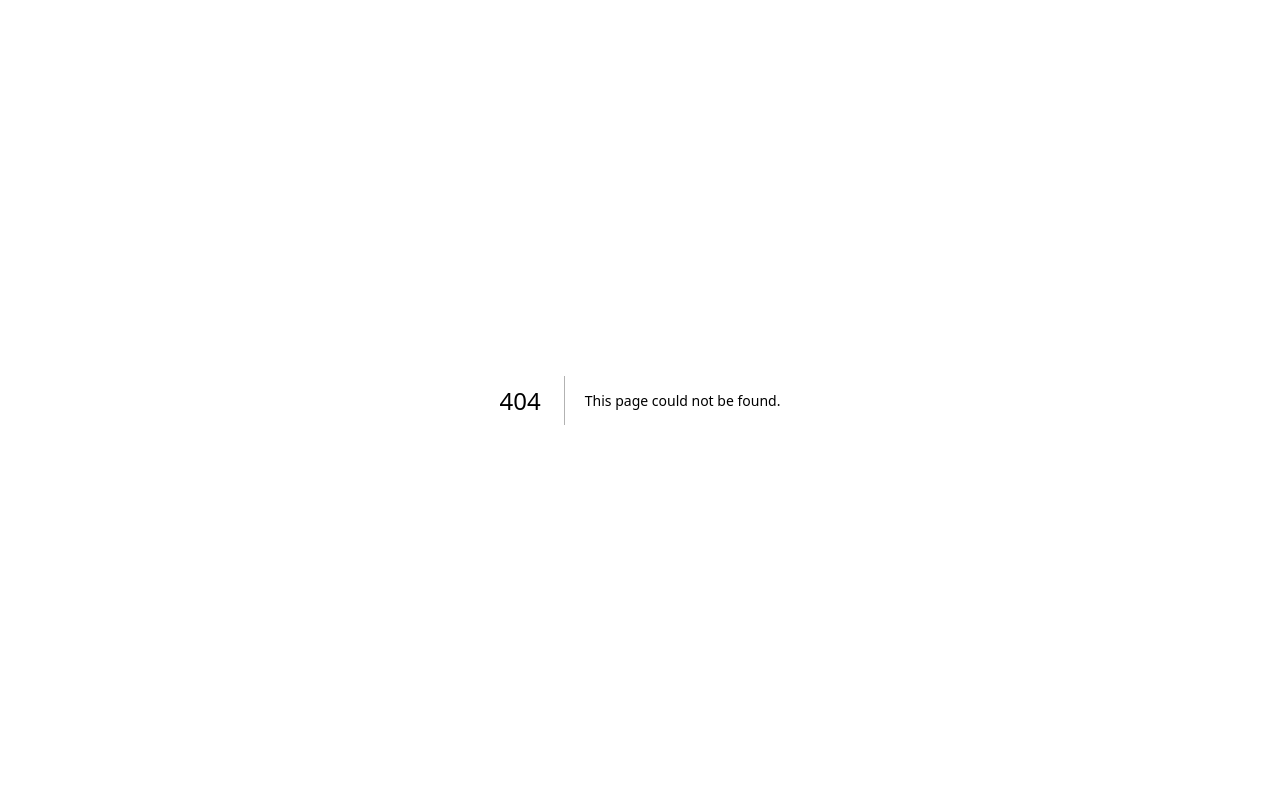
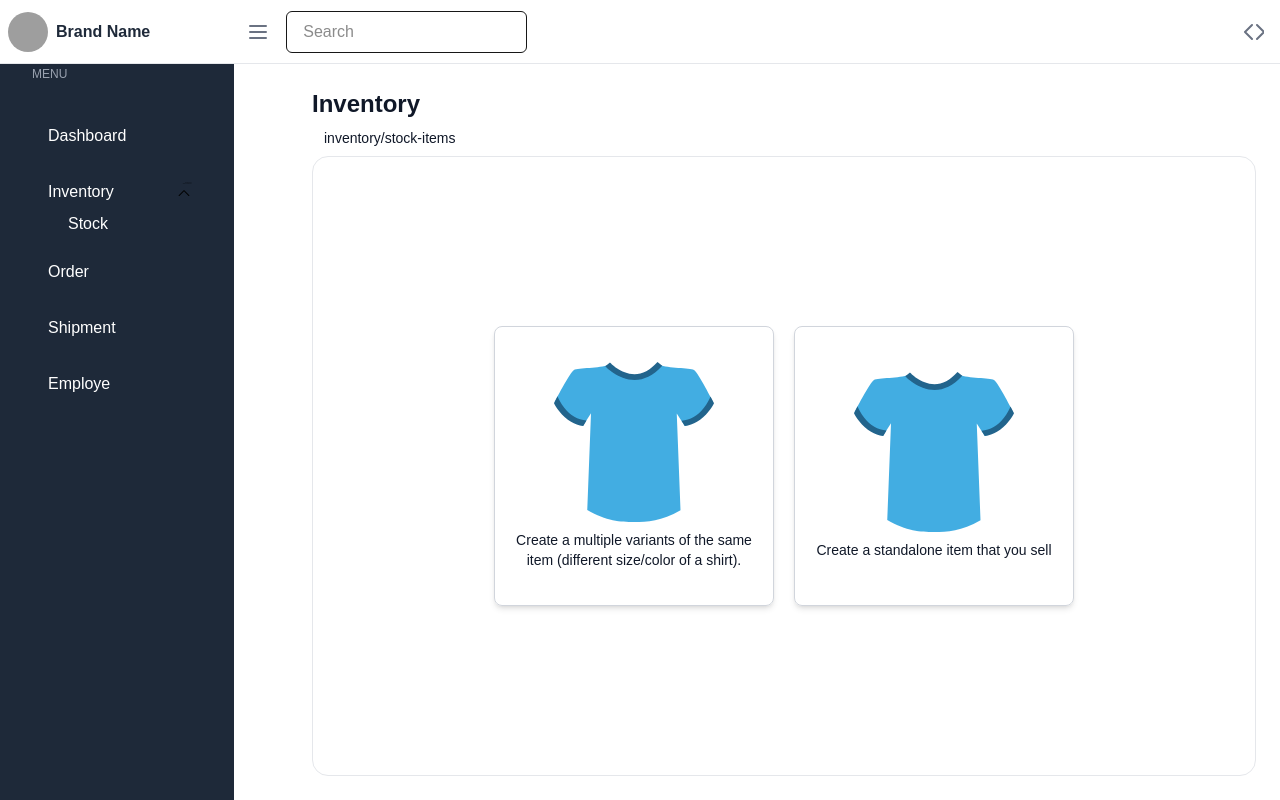
Before and after one commit to kenan324/Warehouse-management-system, a Next.js app: page /stock in a window 1280 px wide. Before the commit this address had no page. Built offline with nearby package versions, Linux system fonts and the light colour scheme; no server answers; the database is empty; grey boxes are pictures that could not be loaded.

Commit message:
chore: change stock page to server component
Rename stock-items to stock. Create a client
component for stock item.

```diff
--- /dev/null
+++ b/src/app/(admin)/(stocks)/stock/page.tsx
@@ -0,0 +1,29 @@
+
+
+import PageBreadcrumbNav from "@/components/components-cards/PageBreadcrumbNav";
+import { itemService } from "@/service/ItemService";
+import CreateItems from "@/components/other/create-Items/CreateItems";
+import StockItems from "@/components/other/stock-Items/StockItems";
+
+export default async function Stock() {
+
+    const items = await itemService.list();
+
+    const itemsExist = () => {
+        return items.length > 0 ;
+    };
+
+    return (
+        <div className="flex-1 flex flex-col p-6 space-y-2 min-h-full">
+            <PageBreadcrumbNav pageTitle="Inventory" path="inventory/stock-items" />
+            {itemsExist() ? (
+                <>
+                <StockItems items={items}/>
+                </>
+            ): (
+                <CreateItems/>
+            )}
+        </div>
+    )
+
+}
--- /dev/null
+++ b/src/components/other/stock-Items/StockItems.tsx
@@ -0,0 +1,31 @@
+"use client"
+import ItemTable from "@/components/table/ItemTable";
+import Button from "@/components/ui/Button/Button";
+import Searchbar from "@/components/ui/Searchbar/Searchbar";
+import { PlusIcon } from "@/icons";
+import { useRouter } from "next/navigation";
+import { Item } from "@/type/item-types";
+
+
+export default function StockItems({ items }: { items: Item[] }) {
+    const router  = useRouter();
+
+
+    return (
+        <div className="flex-1 flex flex-col p-6 space-y-2 min-h-full">
+            <div className="flex items-center justify-between mt-4 p-6 bg-white rounded-lg shadow-md">
+                <Searchbar />
+                <Button size="sm" variant="primary"
+                className={`flex items-center
+                bg-[#0A66C2]  text-white hover:bg-[#16437E] focus:bg-[#16437E] active:bg-[#09223b] active:text-white/70
+                `}
+                startIcon={ <PlusIcon className="w-3 h-3"/> }
+                onClick={() => router.push("/add-item")}
+                >
+                    Add Item
+                </Button>
+            </div>
+            <ItemTable tableItem={items}/>
+        </div>
+    );
+}
```
